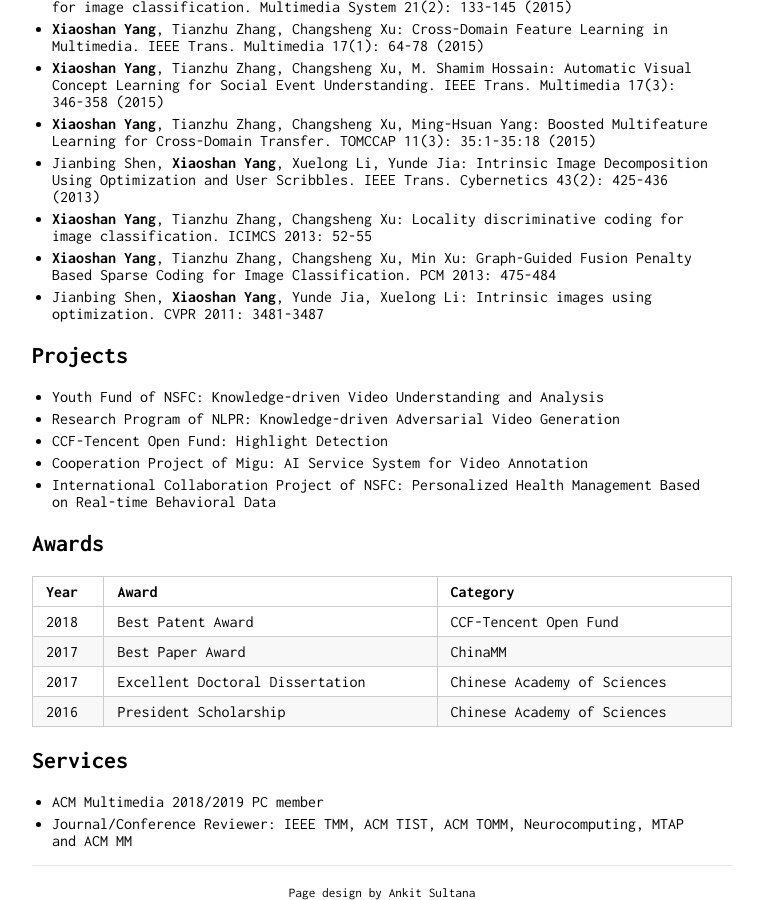
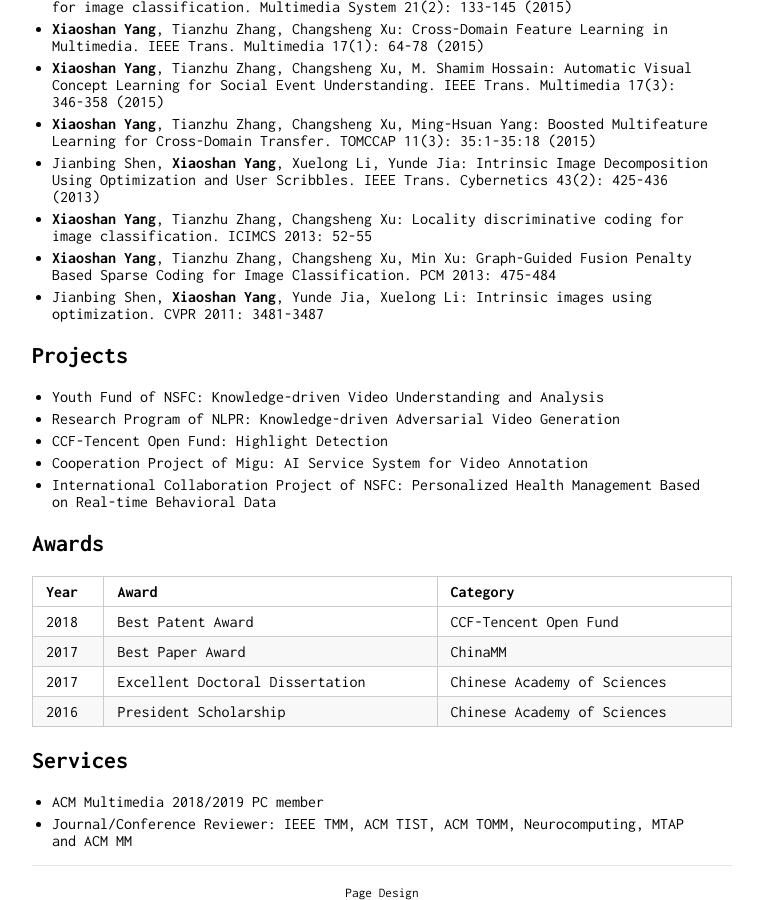
Before and after one commit to YangXS/yangxs.github.io, a Jekyll site: the page built from index.md, in a window 1280 px wide and 900 px high, scrolled down 1143 px. Shown: the whole window, without its empty margins (258-1021 px from the left). Built offline with Jekyll 4.4.1, drawn with Linux system fonts in a browser that asks for light colours; our own code applies the rules of GitHub Pages for plain Markdown files.

Commit message:
Update _config.yml

```diff
--- a/_config.yml
+++ b/_config.yml
@@ -9,7 +9,7 @@ tracking_id: #
 
 footer: yes
 footer_url: "https://github.com/ankitsultana/researcher"
-footer_text: "Page design by Ankit Sultana"
+footer_text: "Page Design"
 
 sass:
     style: compressed
```
